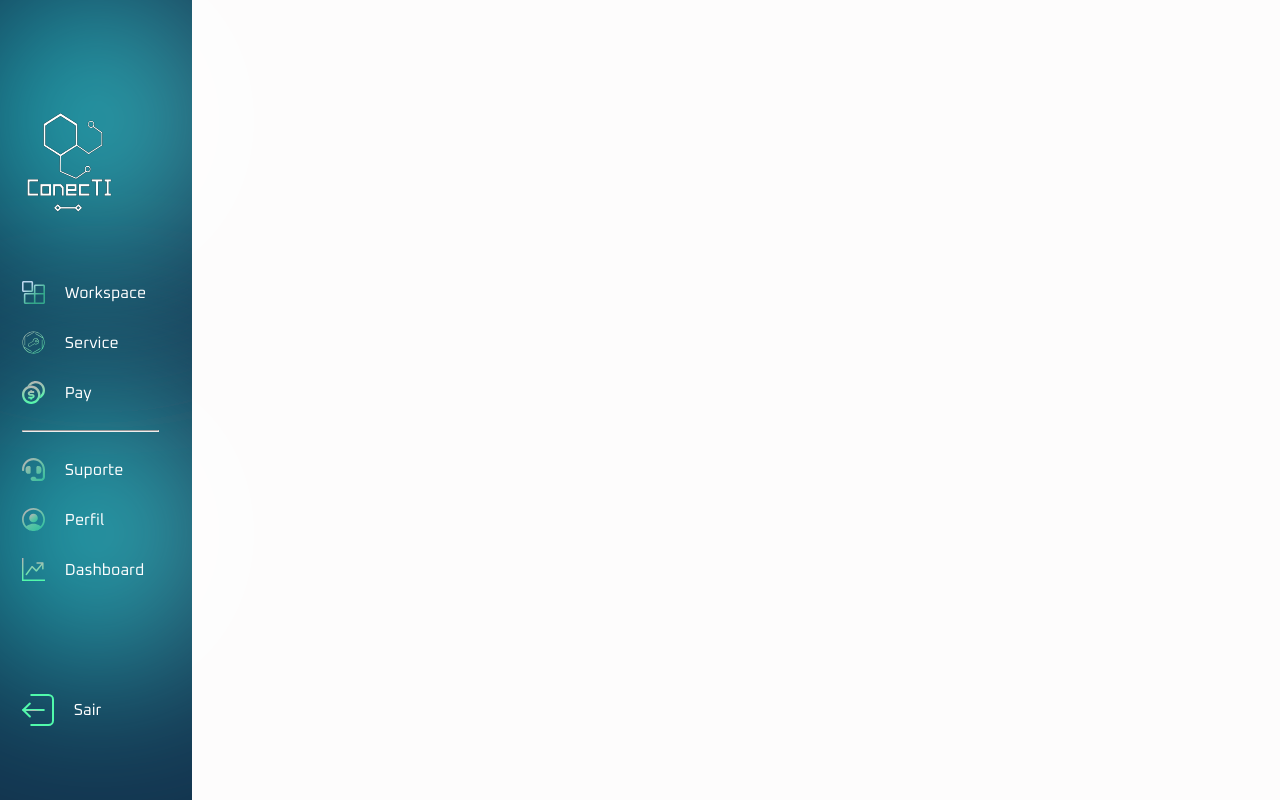
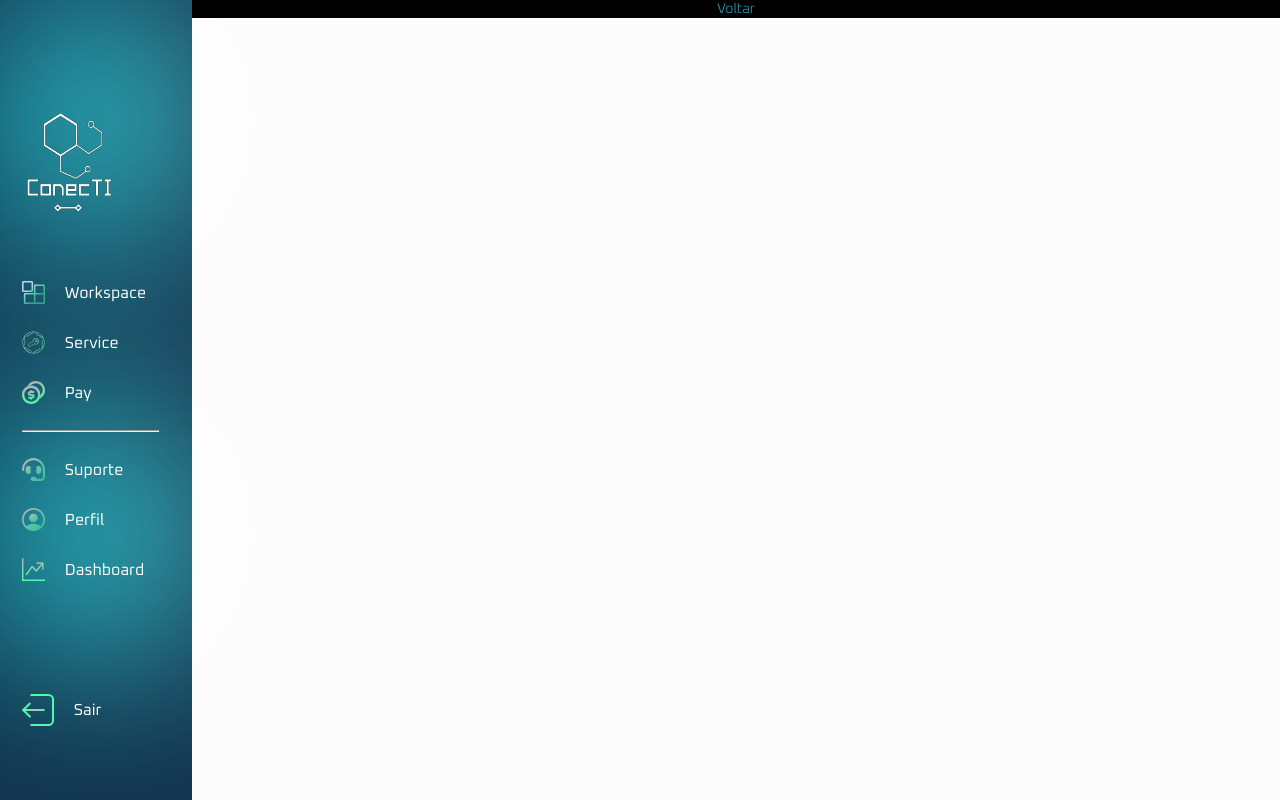
Before and after one commit to Freelancer-GP10/Desenvolvimento, a React (Vite) app in the folder newWeb/web/: page /perfil in a window 1280 px wide. Built offline with nearby package versions, Linux system fonts and the light colour scheme.

Commit message:
Ajustes no componente do menu lateral

```diff
--- a/newWeb/web/src/css/comp/menulateral.css
+++ b/newWeb/web/src/css/comp/menulateral.css
@@ -14,6 +14,7 @@
 width: 15%;
 height: 100vh;
 flex-shrink: 0;
+float: left;
 
 background-color: #12324D;
 color: white;
--- /dev/null
+++ b/newWeb/web/src/css/perfil.css
@@ -0,0 +1,9 @@
+.main {
+  width: 85%;
+  display: flex;
+  background-color: black;
+  justify-content: center;
+  /* Ajusta o espaçamento entre os elementos */
+  margin-bottom: 200px;
+
+}
--- a/newWeb/web/src/pages/Perfil.jsx
+++ b/newWeb/web/src/pages/Perfil.jsx
@@ -1,10 +1,26 @@
+import "../css/perfil.css";
 import { MenuLateral } from "../componentes/menu-lateral";
 
-export function Perfil(){
-    return (
-        <>
+export function Perfil() {
+  return (
+    <>
+      <MenuLateral />
 
-            <MenuLateral />
-        </>
-    )
+      <div className="main">
+        <div className="section-esquerda">
+          <h2>
+            <a href="#">Voltar</a>
+          </h2>
+
+          <div className="card-perfil">
+            <div className="card-portfolio"></div>
+          </div>
+        </div>
+
+        <div className="section-direita">
+          <div className="card-dados"></div>
+        </div>
+      </div>
+    </>
+  );
 }
```
